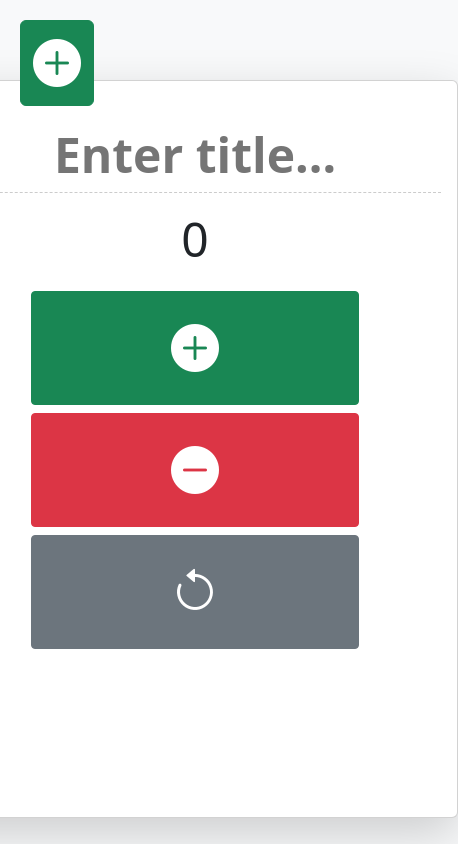
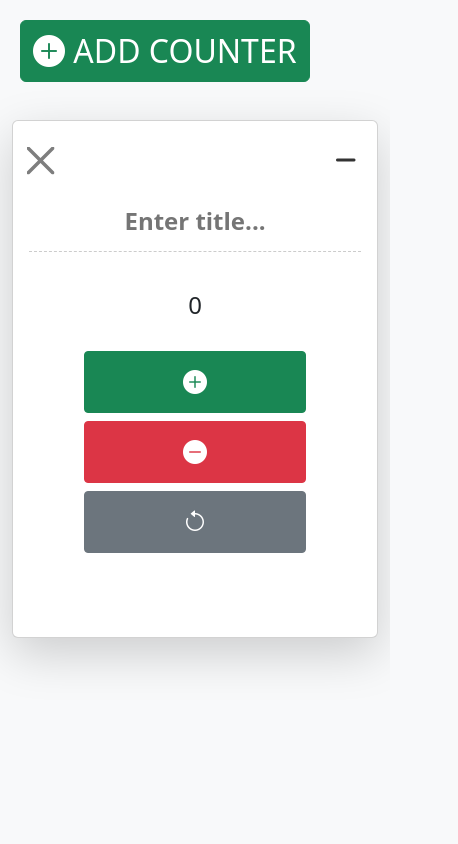
Before and after one commit to RumeoLola/tally-counter, a plain HTML site: page index.html in a window 390 px wide. Shown: the whole page, 458 px wide, since content can reach past the window. Drawn offline with nearby package versions, Linux system fonts and the light colour scheme.

Commit message:
add a minus button to minimize respective tally counters

```diff
--- a/css/style.css
+++ b/css/style.css
@@ -2,48 +2,57 @@ body {
     background-color: #f8f9fa;
     font-size: 14px;
 }
+
 .add-counter-btn {
     position: fixed;
     top: 20px;
     left: 20px;
     z-index: 999;
-    font-size: 3rem;
+    font-size: 2.5rem;
 }
+
 .counters-wrapper {
     display: flex;
     flex-wrap: wrap;
     gap: 20px;
-    padding-top: 80px;
+    padding-top: 120px;
+    padding-bottom: 60px;  /* Space at bottom */
     justify-content: center;
     min-width: 300px;
 }
+
 .counter-card {
-    min-width: 525px;
+    min-width: 300px;
     width: 100%;
-    height: auto;
     max-width: 550px;
 }
+
 .counter-card .btn {
-    padding: 20px;
-    font-size: 3rem;
+    padding: 16px;
+    font-size: 2.2rem;
 }
+
 .count-display {
-    font-size: 3rem;
+    font-size: 2.5rem;
 }
+
 .btn-sm i {
-    font-size: 3rem;
+    font-size: 2.2rem;
 }
+
 .reset-message {
     opacity: 0;
     transition: opacity 1s ease-out;
-    font-size: 3rem;
+    font-size: 2.2rem;
 }
+
 .reset-message.show {
     opacity: 1;
 }
+
 .title-input {
     font-weight: bold;
-    font-size: 3rem;
+    font-size: 2.5rem;
     border: none;
     text-align: center;
     width: 100%;
@@ -52,3 +61,52 @@ body {
     border-bottom: 1px dashed #ccc;
     margin-bottom: 10px;
 }
+
+/* Shared style for icon buttons (close and collapse) */
+.icon-button {
+    background: none;
+    border: none;
+    box-shadow: none;
+    padding: 0.5rem;
+    font-size: 2rem;
+    color: #333;
+    cursor: pointer;
+}
+
+.icon-button:hover {
+    color: #000;
+    background: none;
+}
+
+/* Responsive Adjustments for Small Screens */
+@media screen and (max-width: 576px) {
+    .add-counter-btn {
+        font-size: 2rem;
+    }
+
+    .counter-card {
+        min-width: 90%;
+    }
+
+    .counter-card .btn {
+        padding: 12px;
+        font-size: 1.5rem;
+    }
+
+    .btn-sm i,
+    .count-display,
+    .title-input,
+    .reset-message {
+        font-size: 1.5rem;
+        padding: 12px;
+    }
+
+    .title-input {
+        margin-bottom: 15px;
+    }
+
+    .icon-button {
+        font-size: 1.5rem;
+        padding: 0.3rem;
+    }
+}
--- a/index.html
+++ b/index.html
@@ -5,6 +5,8 @@
     <title>Tally Counter with Editable Titles</title>
     <link href="https://cdn.jsdelivr.net/npm/bootstrap@5.3.3/dist/css/bootstrap.min.css" rel="stylesheet">
     <link href="https://cdn.jsdelivr.net/npm/bootstrap-icons@1.10.5/font/bootstrap-icons.css" rel="stylesheet">
+    <link rel="stylesheet" href="https://cdnjs.cloudflare.com/ajax/libs/font-awesome/6.5.0/css/all.min.css">
+    <script src="https://cdn.jsdelivr.net/npm/bootstrap@5.3.0/dist/js/bootstrap.bundle.min.js"></script>
     <script src="js/script.js"></script>
     <link rel="stylesheet" href="css/style.css">
 </head>
@@ -12,7 +14,7 @@
 
     <!-- Add Counter Button -->
     <button class="btn btn-success add-counter-btn" onclick="addCounter()">
-        <i class="bi bi-plus-circle-fill"></i>
+        <i class="bi bi-plus-circle-fill"></i> ADD COUNTER
     </button>
 
     <!-- Horizontal Counter Container -->
--- a/js/script.js
+++ b/js/script.js
@@ -10,11 +10,18 @@ let counterId = 0;
 
     const countId = `count-${counterId}`;
     const messageId = `message-${counterId}`;
+    const collapseId = `collapse-${counterId}`;
 
     card.innerHTML = `
+        <div class="d-flex justify-content-between align-items-center mb-2">
             <button type="button" class="btn-close" aria-label="Close" onclick="this.closest('.card').remove()" style="transform: scale(2);"></button>
+            <button class="icon-button" type="button" data-bs-toggle="collapse" data-bs-target="#${collapseId}" aria-expanded="true" aria-controls="${collapseId}">
+                <i class="fas fa-minus"></i>
+            </button>
+        </div>
+        <div id="${collapseId}" class="collapse show">
             <input type="text" class="title-input" placeholder="Enter title..." />
-            <div id="${countId}" class="count-display">0</div>
+            <div id="${countId}" class="count-display mt-2">0</div>
             <div class="mt-3 d-grid gap-2 col-8 mx-auto">
                 <button class="btn btn-success btn-sm" onclick="increment('${countId}')">
                     <i class="bi bi-plus-circle-fill"></i>
@@ -27,6 +34,7 @@ let counterId = 0;
                 </button>
             </div>
             <div id="${messageId}" class="text-success mt-2 reset-message">Counter has been reset</div>
+        </div>
     `;
 
     container.appendChild(card);
@@ -54,5 +62,5 @@ let counterId = 0;
     }, 2500);
 }
 
-    // Automatically add the first counter when the page loads
+// Automatically add the first counter on page load
 window.onload = addCounter;
```
Lines whose indentation alone changed are shown as unchanged.
